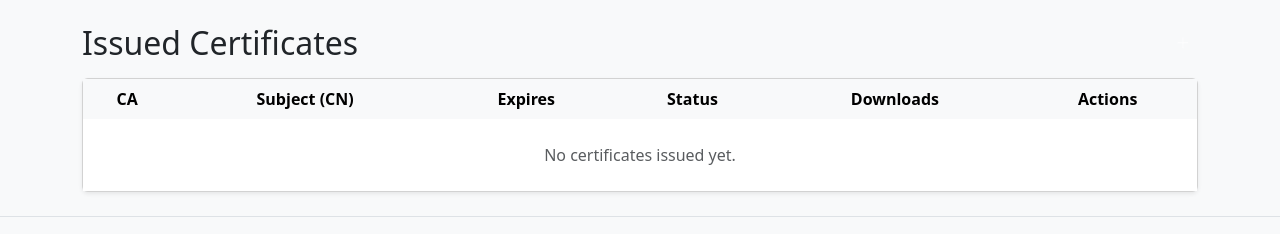
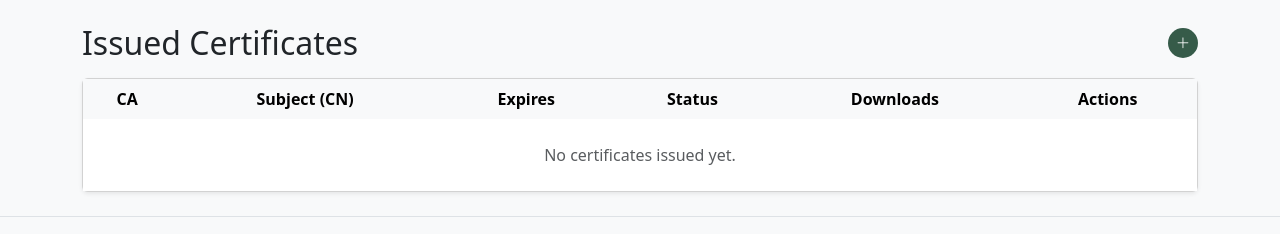
Before and after one commit to ahasansubri/cert_manager, a Django app: page /cert-manager/issued/ in a window 1280 px wide, with the pointer over the restyled element. Shown: the part 66-300 px from the top of the page. Run offline with Django 5.2, Linux system fonts and the light colour scheme; the visitor is signed in with stand-in values (Sample User, id 1); data that the repository does not hold is empty; some libraries are stand-ins or nearby versions.

Commit message:
cert mgr issued list tem update

```diff
--- a/templates/cert_manager_issued_list.html
+++ b/templates/cert_manager_issued_list.html
@@ -29,7 +29,12 @@
     color: #fff;
     border: none;
   }
-  .btn-circle:hover { opacity: .85; color: #fff; }
+
+  .btn-circle:hover {
+    opacity: 0.8;
+    color: white;
+    background-color: #06341e;
+  }
 
   /* Downloads icons (no underline, keep original size) */
   .download-icons a {
```
